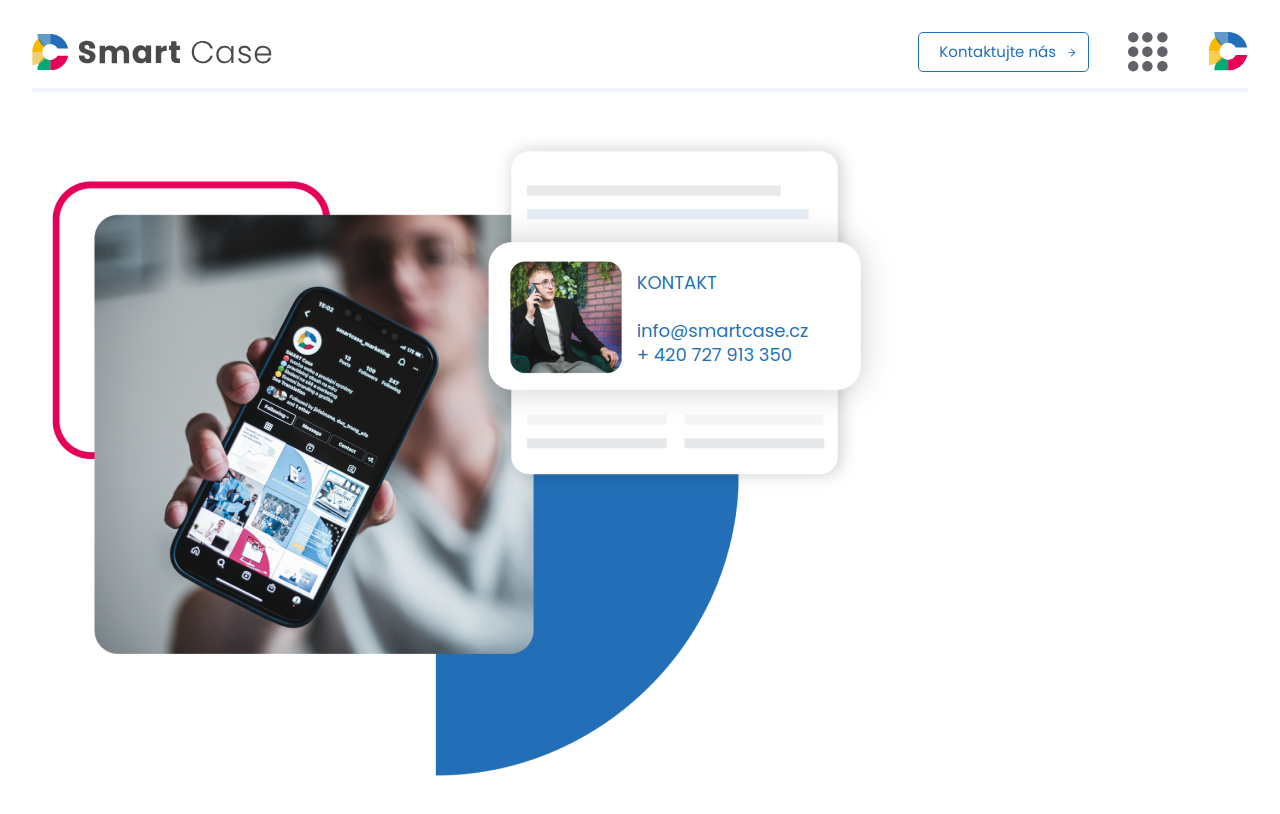
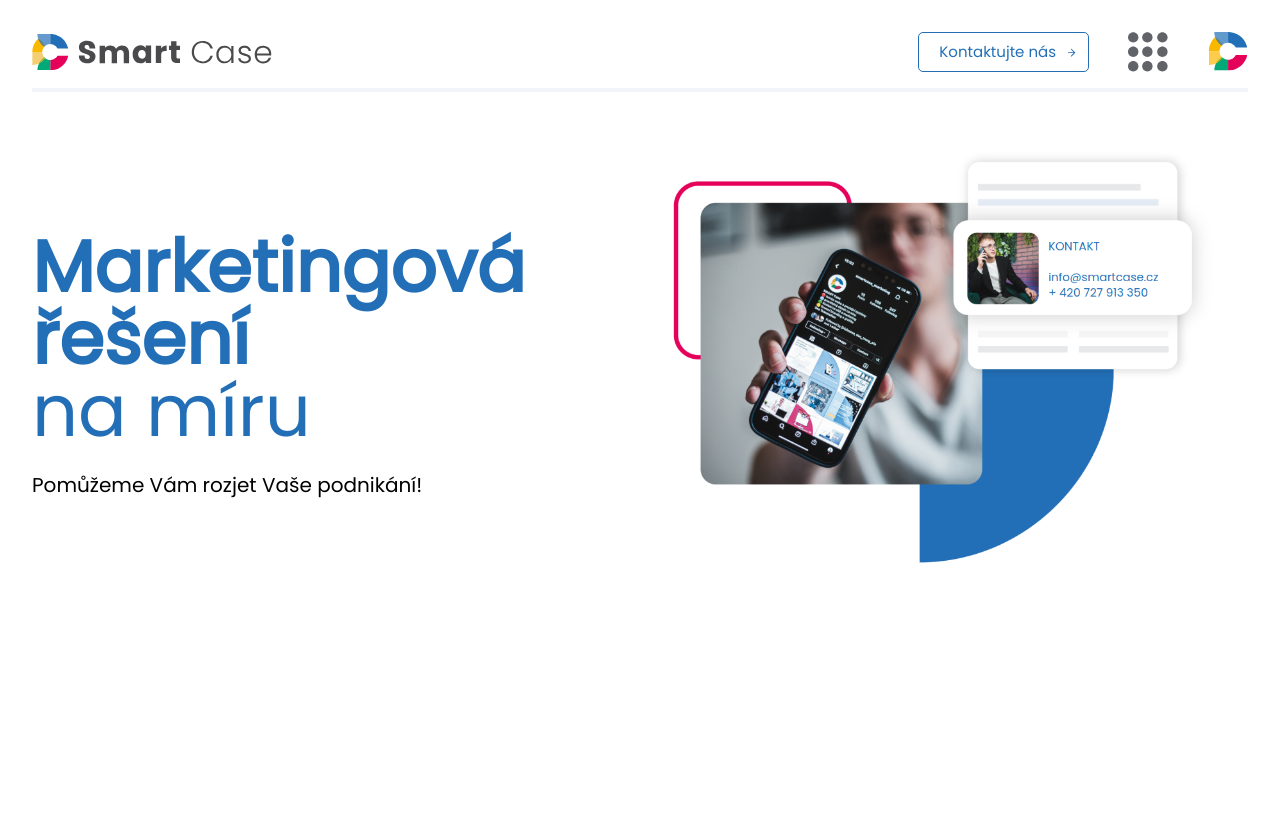
Before and after one commit to mjablecnik/SmartCase-web, a SvelteKit app: page / in a window 1280 px wide. Shown: the top 814 px of the page. Built offline with nearby package versions, Linux system fonts and the light colour scheme.

Commit message:
Add main title

```diff
--- /dev/null
+++ b/src/lib/components/MainTitle.svelte
@@ -0,0 +1,27 @@
+<script>
+  export let thickText;
+  export let thinText;
+  export let description;
+</script>
+
+
+<p>
+<span class="thick-text-font"> {thickText} </span> <br/>
+<span class="thin-text-font"> {thinText} </span> <br/><br/>
+<span class="description-text-font"> {description} </span>
+</p>
+
+<style>
+  .thick-text-font {
+    font-family: 'Poppins';
+    @apply font-bold text-7xl text-cyan-400;
+  }
+  .thin-text-font {
+    font-family: 'Poppins';
+    @apply font-thin text-7xl text-cyan-400;
+  }
+  .description-text-font {
+    font-family: 'Poppins';
+    @apply font-light text-xl text-black;
+  }
+</style>
--- a/src/routes/+page.svelte
+++ b/src/routes/+page.svelte
@@ -1,10 +1,14 @@
 <script>
   import MainImage from '../lib/components/MainImage.svelte';
+  import MainTitle from '../lib/components/MainTitle.svelte';
   import Button from '../lib/components/Button.svelte';
 </script>
 
 <div class="container mx-auto block w-auto">
-  <MainImage />
+  <div class="grid grid-cols-2 p-8 items-center">
+    <MainTitle thickText="Marketingová řešení" thinText="na míru" description="Pomůžeme Vám rozjet Vaše podnikání!" />
+    <MainImage />
+  </div>
 </div>
 
 <style>
```
